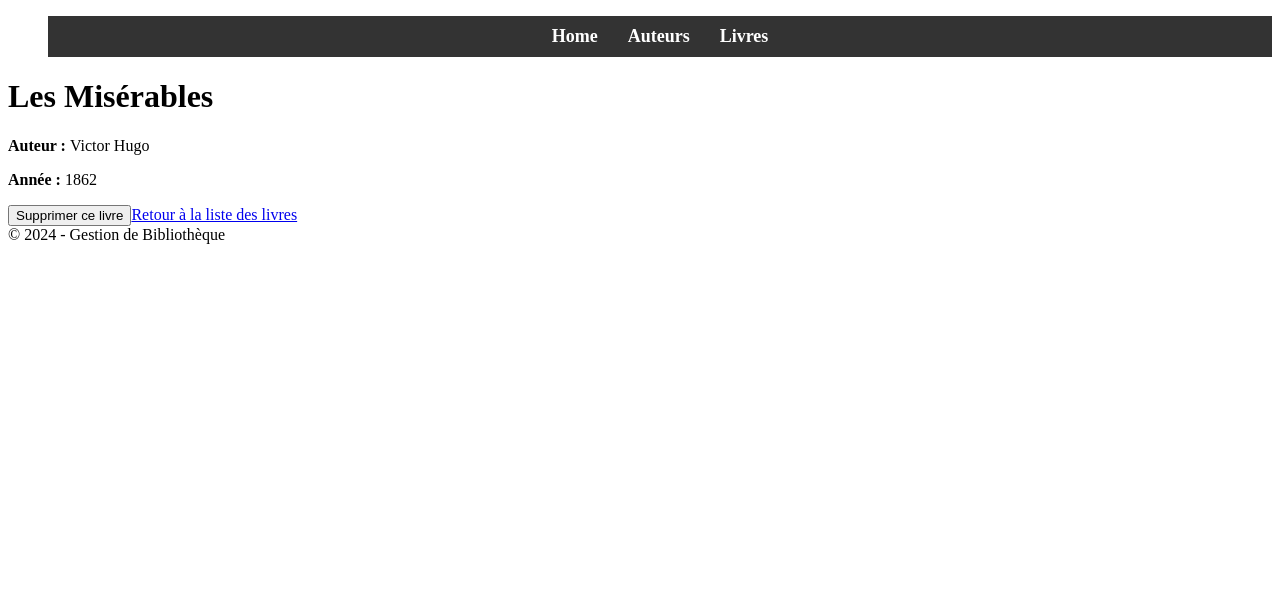
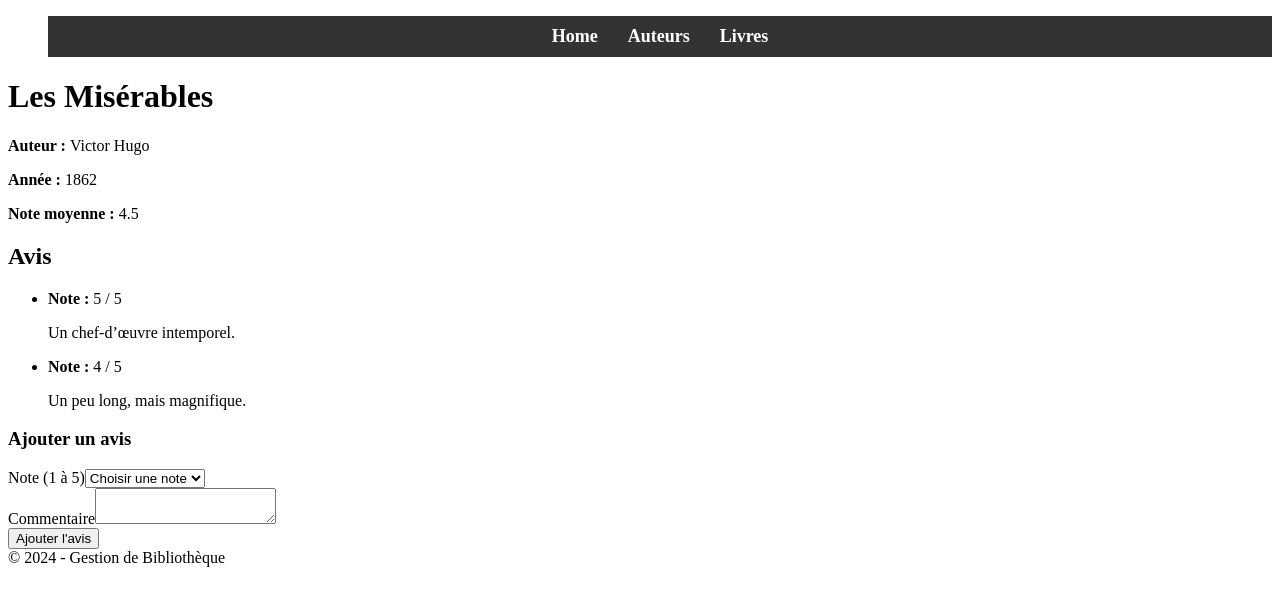
Before and after one commit to RichTsague/projet_tecno_web, a Next.js app in the folder exam-m1/m1-site/: page /books/1 in a window 1280 px wide. Shown: the top 606 px of the page. Built offline with nearby package versions, Linux system fonts and the light colour scheme.

Commit message:
Creation des Avis (Avis)
Ici on pourra voir les avis ajouter une note et ajouter aussi des avis et voir la moyenne des avis

```diff
--- a/exam-m1/m1-site/src/app/books/[id]/page.tsx
+++ b/exam-m1/m1-site/src/app/books/[id]/page.tsx
@@ -1,17 +1,31 @@
 'use client';
 
-import { useRouter } from 'next/navigation';
 import { useState } from 'react';
-import ConfirmModal from '../../../components/ConfirmModal';
+import ReviewForm from '../../../components/ReviewForm';
 
 export default function BookDetails({ params }: { params: { id: string } }) {
-  const router = useRouter();
-  const [books, setBooks] = useState([
-    { id: 1, title: 'Les Misérables', author: 'Victor Hugo', year: 1862 },
-    { id: 2, title: 'L’Étranger', author: 'Albert Camus', year: 1942 },
-    { id: 3, title: 'Le Père Goriot', author: 'Honoré de Balzac', year: 1835 },
+  const [books] = useState([
+    {
+      id: 1,
+      title: 'Les Misérables',
+      author: 'Victor Hugo',
+      year: 1862,
+      reviews: [
+        { rating: 5, comment: 'Un chef-d’œuvre intemporel.' },
+        { rating: 4, comment: 'Un peu long, mais magnifique.' },
+      ],
+    },
+    {
+      id: 2,
+      title: 'L’Étranger',
+      author: 'Albert Camus',
+      year: 1942,
+      reviews: [{ rating: 5, comment: 'Un roman fascinant.' }],
+    },
   ]);
-  const [isModalOpen, setModalOpen] = useState(false);
+  const [reviews, setReviews] = useState(
+    books.find((b) => b.id === parseInt(params.id))?.reviews || []
+  );
 
   const book = books.find((b) => b.id === parseInt(params.id));
 
@@ -19,11 +33,14 @@ export default function BookDetails({ params }: { params: { id: string } }) {
     return <div>Livre non trouvé.</div>;
   }
 
-  const handleDelete = () => {
-    const updatedBooks = books.filter((b) => b.id !== book.id);
-    setBooks(updatedBooks);
-    router.push('/books');
+  const handleAddReview = (review: { rating: number; comment: string }) => {
+    setReviews([...reviews, review]);
   };
+
+  const averageRating =
+    reviews.length > 0
+      ? (reviews.reduce((sum, r) => sum + r.rating, 0) / reviews.length).toFixed(1)
+      : 'Aucune note';
 
   return (
     <div className="p-6">
@@ -36,30 +53,23 @@ export default function BookDetails({ params }: { params: { id: string } }) {
         <strong>Année : </strong>
         {book.year}
       </p>
-
-      {/* Conteneur pour les boutons */}
-      <div className="mt-6 flex flex-col space-y-4">
-        <button
-          onClick={() => setModalOpen(true)}
-          className="bg-red-500 text-white py-2 px-4 rounded"
-        >
-          Supprimer ce livre
-        </button>
-        <a
-          href="/books"
-          className="bg-blue-500 text-white py-2 px-4 rounded text-center"
-        >
-          Retour à la liste des livres
-        </a>
-      </div>
-
-      {/* Modale de confirmation */}
-      <ConfirmModal
-        isOpen={isModalOpen}
-        onClose={() => setModalOpen(false)}
-        onConfirm={handleDelete}
-        message="Êtes-vous sûr de vouloir supprimer ce livre ?"
-      />
+      <p>
+        <strong>Note moyenne : </strong>
+        {averageRating}
+      </p>
+      <h2 className="mt-6 text-2xl font-bold">Avis</h2>
+      <ul className="mt-4 space-y-4">
+        {reviews.map((review, index) => (
+          <li key={index} className="p-4 border border-gray-300 rounded">
+            <p>
+              <strong>Note : </strong> {review.rating} / 5
+            </p>
+            <p>{review.comment}</p>
+          </li>
+        ))}
+      </ul>
+      <h3 className="mt-6 text-xl font-bold">Ajouter un avis</h3>
+      <ReviewForm onSubmit={handleAddReview} />
     </div>
   );
 }
--- /dev/null
+++ b/exam-m1/m1-site/src/components/ReviewForm.tsx
@@ -0,0 +1,55 @@
+'use client';
+
+import { useState } from 'react';
+
+interface ReviewFormProps {
+  onSubmit: (review: { rating: number; comment: string }) => void;
+}
+
+export default function ReviewForm({ onSubmit }: ReviewFormProps) {
+  const [rating, setRating] = useState(0);
+  const [comment, setComment] = useState('');
+
+  const handleSubmit = (e: React.FormEvent) => {
+    e.preventDefault();
+    onSubmit({ rating, comment });
+    setRating(0);
+    setComment('');
+  };
+
+  return (
+    <form onSubmit={handleSubmit} className="space-y-4">
+      <div>
+        <label className="block text-sm font-medium">Note (1 à 5)</label>
+        <select
+          value={rating}
+          onChange={(e) => setRating(parseInt(e.target.value))}
+          className="w-full p-2 border border-gray-300 rounded"
+          required
+        >
+          <option value="">Choisir une note</option>
+          {[1, 2, 3, 4, 5].map((value) => (
+            <option key={value} value={value}>
+              {value}
+            </option>
+          ))}
+        </select>
+      </div>
+      <div>
+        <label className="block text-sm font-medium">Commentaire</label>
+        <textarea
+          value={comment}
+          onChange={(e) => setComment(e.target.value)}
+          className="w-full p-2 border border-gray-300 rounded"
+          required
+        />
+      </div>
+      <button
+        type="submit"
+        className="w-full bg-blue-500 text-white py-2 px-4 rounded"
+      >
+        Ajouter l'avis
+      </button>
+    </form>
+  );
+}
```
